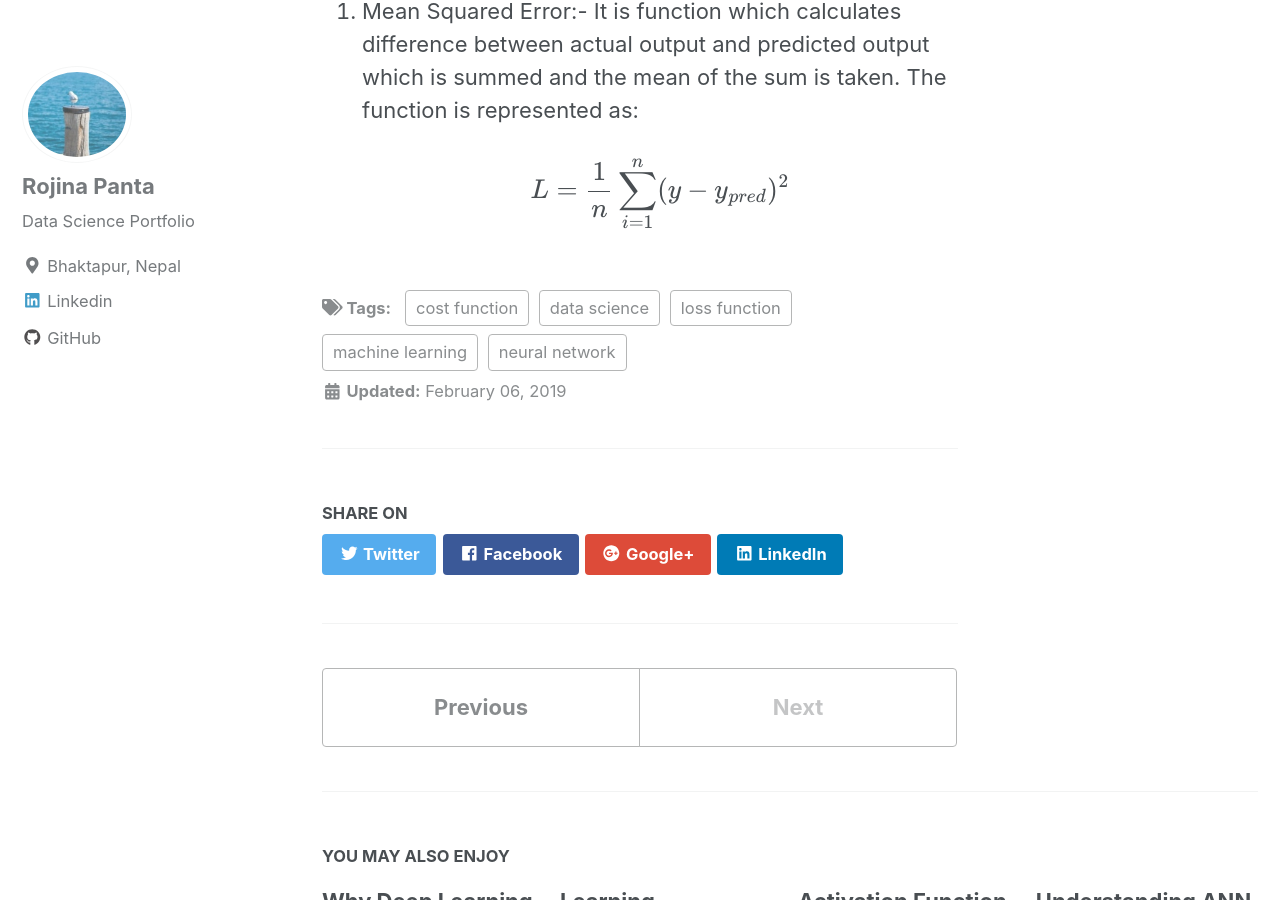
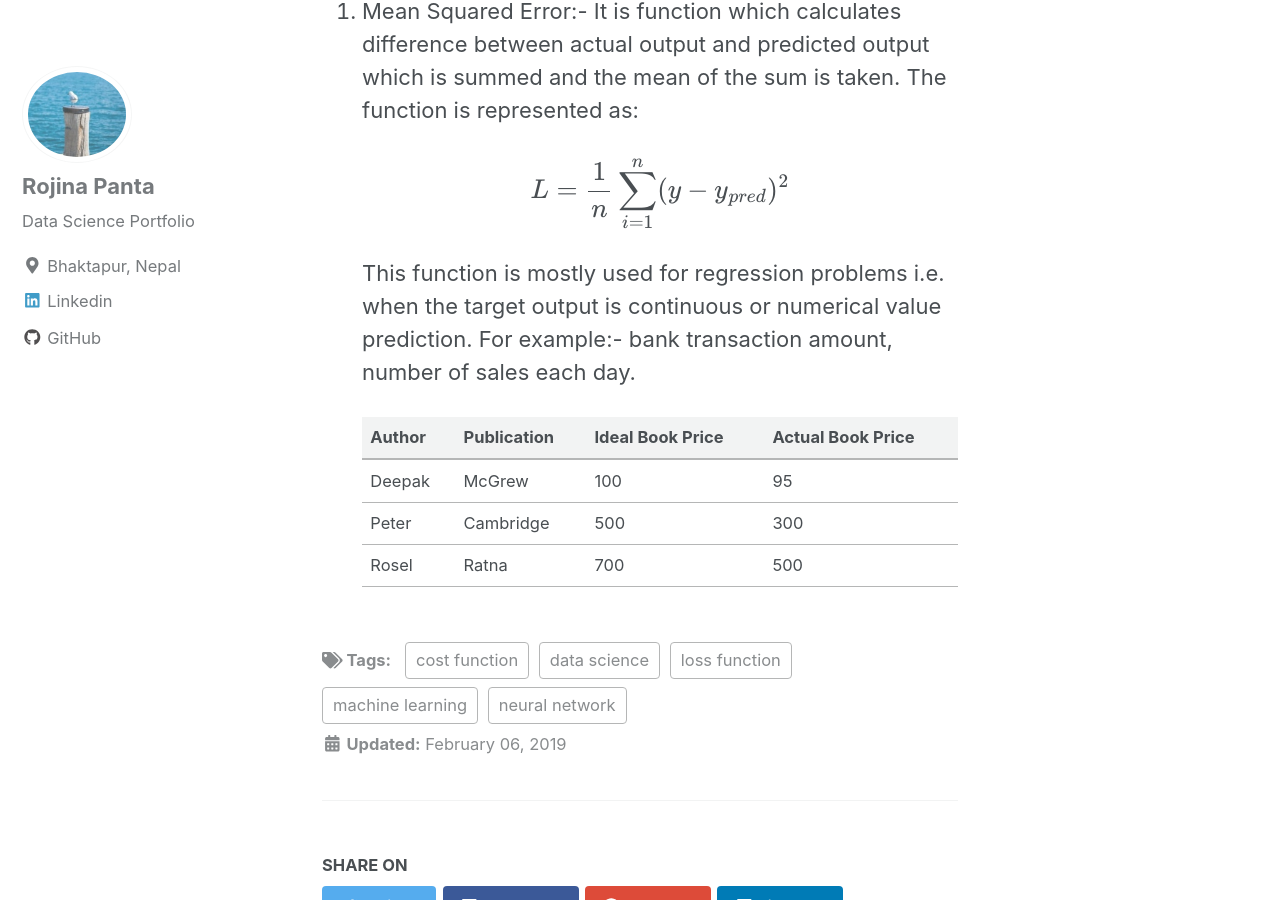
Before and after one commit to Rojina99/Rojina99.github.io, a Jekyll site: the page built from _posts/2019-02-06-loss_function.md, in a window 1280 px wide and 900 px high, scrolled down 964 px. Built offline with Jekyll 4.4.1, drawn with Linux system fonts in a browser that asks for light colours; cached includes are drawn as plain includes; nearby versions of some CDN libraries; formulas are drawn with MathJax 3.

Commit message:
Update 2019-02-06-loss_function.md

```diff
--- a/_posts/2019-02-06-loss_function.md
+++ b/_posts/2019-02-06-loss_function.md
@@ -23,3 +23,11 @@ Before understanding the process of neural network optimization we have to under
    It is function which calculates difference between actual output and predicted output which is summed and the mean of the sum is taken. The function is represented as:
 
    $$ L = \frac{1}{n} \sum_{i=1}^{n}(y-y_{pred})^2 $$
+
+   This function is mostly used for regression problems i.e. when the target output is continuous or numerical value prediction. For example:- bank transaction amount, number of sales each day.
+
+   | Author | Publication | Ideal Book Price | Actual Book Price|
+   |--------|-------------|------------------|------------------|
+   | Deepak | McGrew | 100 | 95
+   | Peter | Cambridge | 500 | 300
+   | Rosel | Ratna | 700 | 500
```
